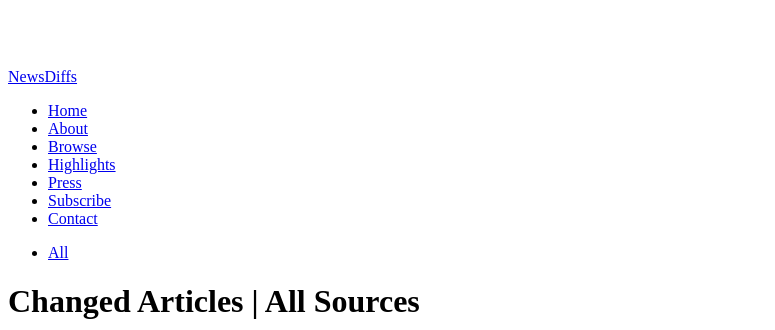
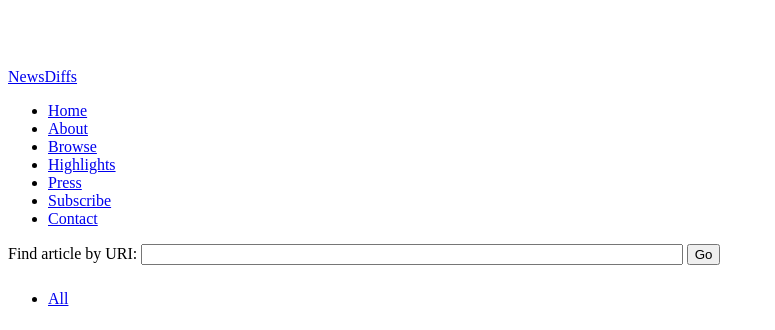
Before and after one commit to ecprice/newsdiffs, a Django app: template website/frontend/templates/browse.html in a window 1280 px wide. Shown: the top 330 px of the page, without its empty margins (0-775 px from the left). Run offline with Django 3.2, Linux system fonts and the light colour scheme; the template is opened without the code that fills it, so the values that code supplies are empty.

Commit message:
Add find-by-URI bar (though kind of ugly at present)

```diff
--- a/website/frontend/templates/article_history.html
+++ b/website/frontend/templates/article_history.html
@@ -3,6 +3,8 @@
 {% block title %}Article View{% endblock %}
 
 {% block content %}
+
+{% include "find_by_uri.html" %}
 
 <h1>{{article.latest_version.title}} ({{article.publication}}), Change Log</h1>
 <h3><a href="{{article.url}}">{{article.url}}</a></h3>
--- a/website/frontend/templates/article_history_missing.html
+++ b/website/frontend/templates/article_history_missing.html
@@ -4,6 +4,8 @@
 
 {% block content %}
 
+{% include "find_by_uri.html" %}
+
 <h1>Article Change Log</h1>
 <h3><a href="{{url}}">{{url}}</a></h3>
 <p>We don't seem to know anything about this article. Sorry!</p>
--- a/website/frontend/templates/browse_base.html
+++ b/website/frontend/templates/browse_base.html
@@ -1,6 +1,9 @@
 {% extends 'template.html' %}
 
 {% block content %}
+
+{% include "find_by_uri.html" %}
+
 	<ul id="myTab" class="nav nav-tabs">
             <li {% if not source  %} class="active" {% endif %} ><a href="{% url browse '' %}" data-toggle="tab">All</a></li>
             {% for sourceopt in sources %}
--- /dev/null
+++ b/website/frontend/templates/find_by_uri.html
@@ -0,0 +1,4 @@
+<form method="get" action="{% url article_history %}">
+  Find article by URI: <input type="text" name="url" style="width: 40em"></input>
+  <input type="submit" value="Go" style="margin-bottom: 9px" />
+</form>
--- a/website/frontend/templates/front.html
+++ b/website/frontend/templates/front.html
@@ -3,6 +3,8 @@
 {% block active_front %}class="active"{% endblock %}
 
 {% block content %}
+
+{% include "find_by_uri.html" %}
 
 <a href="http://newsdiffs.org/browse"><img
 src="http://getfile5.posterous.com/getfile/files.posterous.com/jenny8lee/qdqTAGAXu0ju59x5O76uLGVi5h15UDvs92UNmtrJoiUpLvZLmC8E5M02Pl4t/Screen_shot_2012-06-18_at_5.10.png"
```
